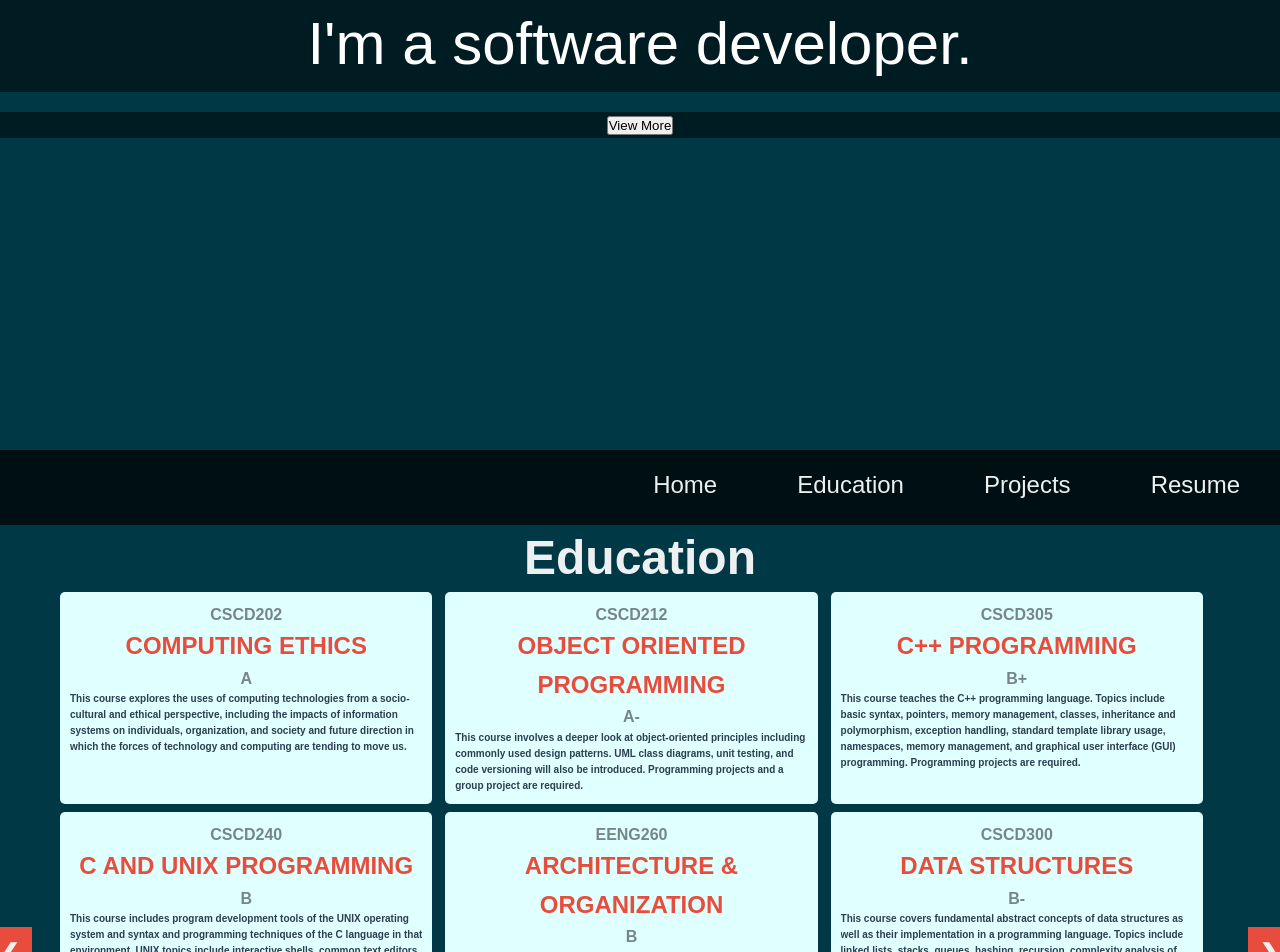
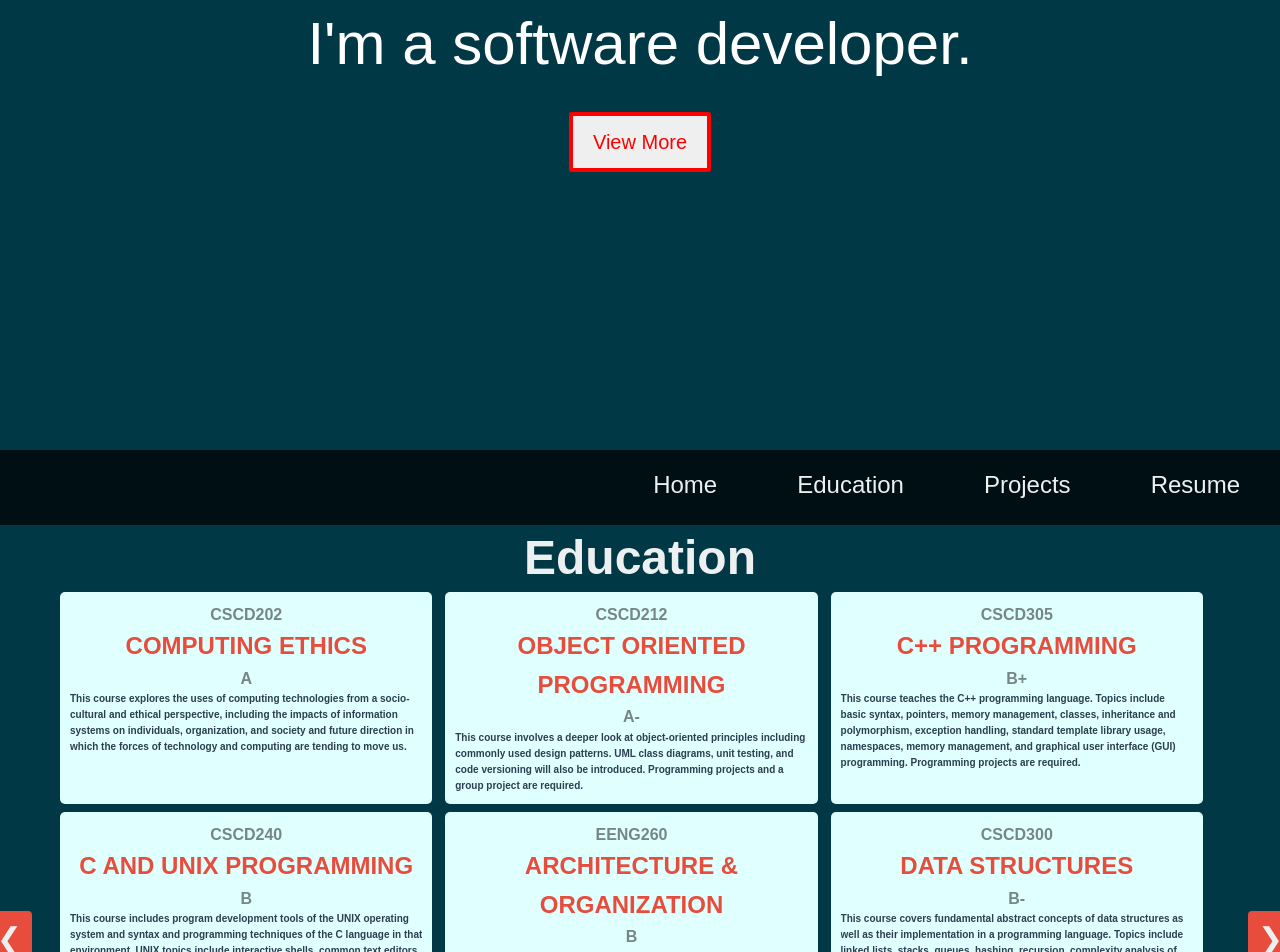
Before and after one commit to LoganStoltz/My-Portfolio, a React (Vite) app in the folder vite-project/: page / in a window 1280 px wide. Shown: the part 420-1372 px from the top of the page. Built offline with nearby package versions, Linux system fonts and the light colour scheme.

Commit message:
basic working home, header, classes, and footer

```diff
--- a/vite-project/src/components/Home.jsx
+++ b/vite-project/src/components/Home.jsx
@@ -11,7 +11,7 @@ const Home = () => {
                 <p>I'm a software developer.</p>
             </div>
             <div class="view-more">
-                <button>View More</button>
+                <a href="#classes"><button>View More</button></a>
             </div>
         </section>
     );
--- a/vite-project/src/styles/Classes.css
+++ b/vite-project/src/styles/Classes.css
@@ -91,10 +91,11 @@
 /* Scroll Buttons */
 .scroll-button {
     position: relative;
-    top: 50%;
+    top: 48%;
     background-color: var(--header-title-color);
     border: none;
     color: var(--header-text-color);
+    border-radius: 4px;
     font-size: 30px;
     cursor: pointer;
     padding: 10px;
--- a/vite-project/src/styles/Footer.css
+++ b/vite-project/src/styles/Footer.css
@@ -4,6 +4,7 @@ footer {
     background-color: var(--footer-bg-color);
     color: var(--footer-text-color);
     height: var(--footer-height);
+    position: absolute;
     display: flex;
     flex-direction: column;
     justify-content: space-around;
--- a/vite-project/src/styles/Home.css
+++ b/vite-project/src/styles/Home.css
@@ -10,7 +10,6 @@
 .text-container-info {
     position: relative;
     top: 320px;
-    background-color: rgba(0, 0, 0, 0.5);
     color: white;
     text-align: center;
 }
@@ -23,13 +22,24 @@
 .view-more {
     position: relative;
     top: 340px;
-    background-color: rgba(0, 0, 0, 0.5);
-    color: white;
     text-align: center;
 }
 
 .view-more button {
-
+    display: inline-block;
+    outline: 0;
+    cursor: pointer;
+    border: 4px solid #ff0000;
+    border-radius: 3px;
+    color: #ff0000;
+    font-size: 20px;
+    line-height: 28px;
+    padding: 12px 20px;
+    text-align: center;
+    transition-duration: .15s;
+}
+.view-more button:hover{
+    background: rgb(251, 193, 245);
 }
 
 /*.text-container-info p {
```
